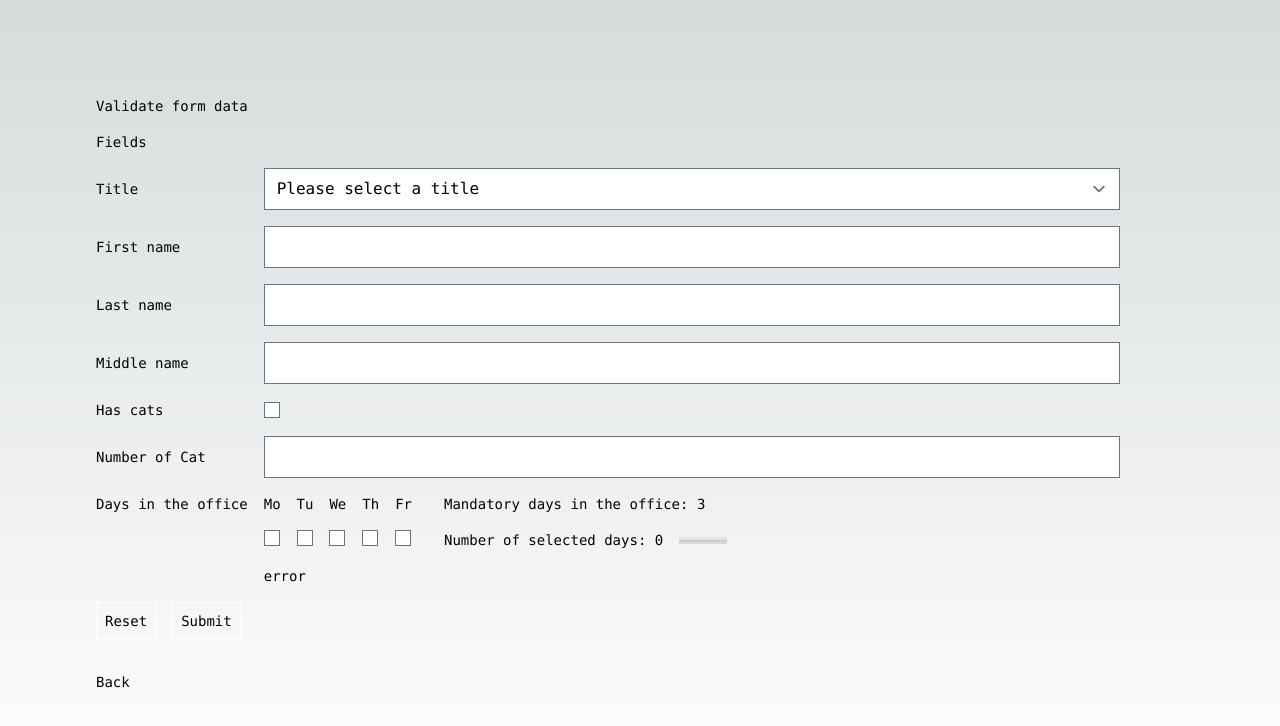
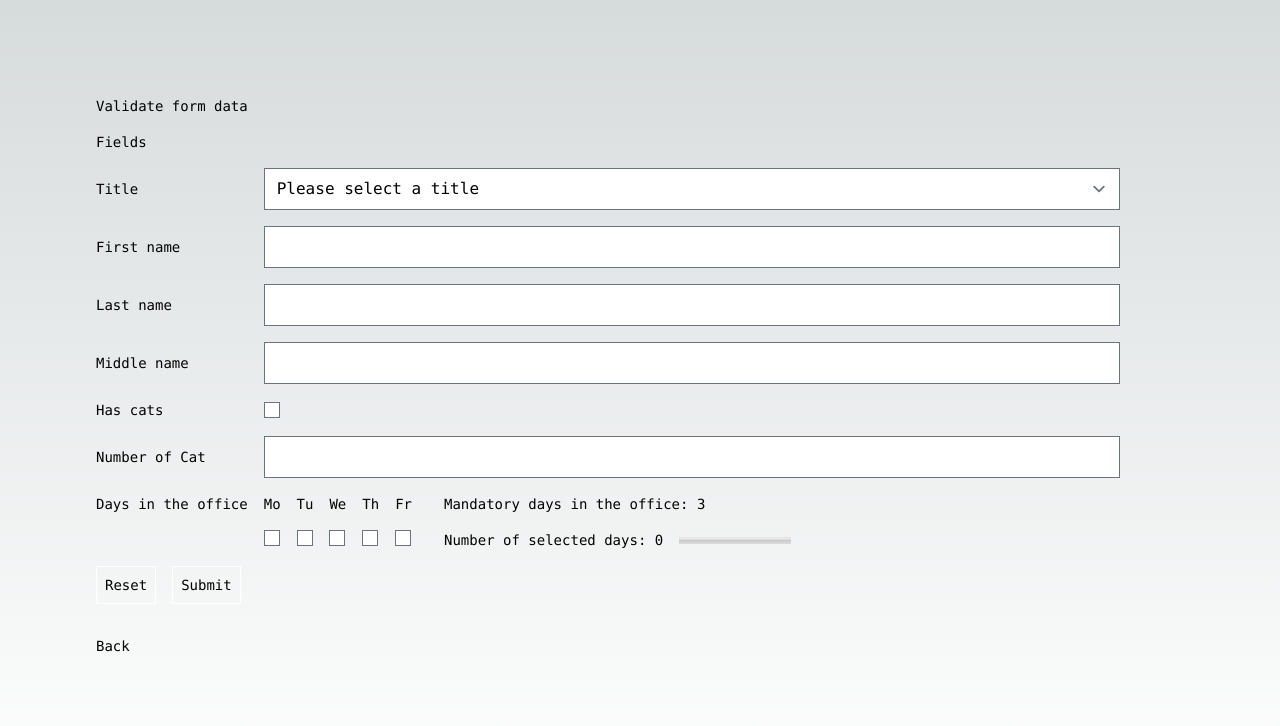
Before and after one commit to maurer2/Monte, a Next.js app in the folder example/: page /validate-form-data in a window 1280 px wide. Shown: the top 726 px of the page. Built offline with nearby package versions, Linux system fonts and the light colour scheme.

Commit message:
Added actual field values of daysInTheOffice to template and refactored daysInTheOffice a but

```diff
--- a/example/src/app/validate-form-data/page.tsx
+++ b/example/src/app/validate-form-data/page.tsx
@@ -10,7 +10,7 @@ import { zodResolver } from '@hookform/resolvers/zod';
 import BackButton from '@/components/BackButton';
 
 import { schema } from '../../schema/schema';
-import { titles } from '../../schema/schema.constants';
+import { titles, daysOfWorkWeek, minimumDaysInTheOffice } from '../../schema/schema.constants';
 import type { Schema } from '../../schema/schema.types';
 
 // https://stackoverflow.com/questions/73582246/zod-schema-how-to-make-a-field-optional-or-have-a-minimum-string-contraint
@@ -22,6 +22,7 @@ const initialFormState: DefaultValues<Schema> = {
   lastName: '',
   hasCats: false,
   numberOfCats: undefined,
+  daysInTheOffice: [],
 };
 const titlesWithDefaultValue = ['', ...titles];
 
@@ -31,7 +32,6 @@ export default function ValidateFormData() {
     handleSubmit,
     formState: { errors },
     reset,
-    getValues,
     watch,
     trigger,
     control,
@@ -39,12 +39,13 @@ export default function ValidateFormData() {
     defaultValues: initialFormState,
     resolver: zodResolver(schema),
   });
+  const [hasCats, daysInTheOffice] = watch(['hasCats', 'daysInTheOffice']);
 
   // trigger numberOfCats validation, when hasCats is toggled
   useEffect(() => {
     trigger('numberOfCats');
     // todo only trigger when other errors are also shown
-  }, [watch('hasCats'), trigger]);
+  }, [hasCats, trigger]);
 
   function onSubmit(value: unknown): void {
     console.log('submit', value);
@@ -60,7 +61,7 @@ export default function ValidateFormData() {
   }
 
   // console.log(errors);
-  console.log(watch());
+  // console.log(watch());
 
   return (
     <main className="flex min-h-screen p-24">
@@ -223,7 +224,7 @@ export default function ValidateFormData() {
             <span className="self-start">Days in the office</span>
             <div className="grid grid-cols-[repeat(5,min-content)_auto] gap-4">
               <ol className="contents">
-                {['Mo', 'Tu', 'We', 'Th', 'Fr'].map((day: string) => (
+                {daysOfWorkWeek.map((day) => (
                   <li key={day} className="contents">
                     <label
                       htmlFor={day}
@@ -232,32 +233,31 @@ export default function ValidateFormData() {
                       {day}
                     </label>
                     <input
-                      name="daysInTheOffice"
+                      {...register('daysInTheOffice')}
                       id={day}
-                       // {...register('daysInTheOffice')}
+                      value={day}
                       className="text-black row-start-2 row-end-2"
                       type="checkbox"
                     />
                   </li>
                 ))}
               </ol>
-              <span className="row-start-3 row-end-3 col-span-full">error</span>
-
-              <label htmlFor="daysInTheOfficeMeter" className="pl-4 row-start-1 row-end-1">
+              {errors.daysInTheOffice && <p className="row-start-3 row-end-3 col-span-full">{errors.daysInTheOffice.message}</p>}
+              <span className="pl-4 row-start-1 row-end-1">
                 <span>Mandatory days in the office: </span>
-                <code>3</code>
+                <code>{minimumDaysInTheOffice}</code>
+              </span>
+              <label htmlFor="daysInTheOfficeMeter" className="row-start-2 row-end-2 pl-4">
+                <span>Number of selected days: </span>
+                <code>{daysInTheOffice.length}</code>
+                <meter
+                  min={0}
+                  max={daysOfWorkWeek.length}
+                  value={daysInTheOffice.length}
+                  id="daysInTheOfficeMeter"
+                  className="w-32 pl-4"
+                />
               </label>
-              <div className="row-start-2 row-end-2 pl-4">
-                <span>Number of selected days: </span>
-                <code>0</code>
-                <meter
-                  id="daysInTheOfficeMeter"
-                  min={0}
-                  max={5}
-                  value={0}
-                  className="w-16 pl-4"
-                />
-              </div>
             </div>
           </fieldset>
 
--- a/example/src/schema/schema.constants.ts
+++ b/example/src/schema/schema.constants.ts
@@ -1,3 +1,5 @@
 export const titles = ['Mr.', 'Ms.', 'Mrs.', 'Dr.', 'Prof.'] as const satisfies readonly string[];
 
 export const daysOfWorkWeek = ['Mo', 'Tu', 'We', 'Th', 'Fr'] as const satisfies readonly string[];
+
+export const minimumDaysInTheOffice = 3 as const;
--- a/example/src/schema/schema.ts
+++ b/example/src/schema/schema.ts
@@ -4,7 +4,7 @@
 /* eslint-disable comma-style */
 import { z } from 'zod';
 
-import { titles, daysOfWorkWeek } from './schema.constants';
+import { titles, daysOfWorkWeek, minimumDaysInTheOffice } from './schema.constants';
 
 // not available in Firefox
 const stringSplitter = new Intl.Segmenter('en', {
@@ -123,22 +123,22 @@ export const schema = z
     // #region daysInTheOffice
     daysInTheOffice: z
       .array(z.enum(daysOfWorkWeek))
-      .min(3, { message: 'At least 3 days must be selected' })
-      .max(daysOfWorkWeek.length, { message: `Can't select more than ${daysOfWorkWeek.length}` })
-      // filter out non workday values
+      .min(minimumDaysInTheOffice, { message: `At least ${minimumDaysInTheOffice} days must be selected` })
+      .max(daysOfWorkWeek.length, { message: `Can't select more than ${daysOfWorkWeek.length} days` })
+      // detect non workday values
       .refine(
         (days): boolean => {
-          const daysNotInDaysOfWorkWeek = days.filter((day) => !daysOfWorkWeek.includes(day));
+          const hasNonWorkDaysInArray = days.some((day) => !daysOfWorkWeek.includes(day));
 
-          return daysNotInDaysOfWorkWeek.length === 0;
+          return !hasNonWorkDaysInArray;
         },
         {
-          message: 'Array should only contain values from daysOfWorkWeek',
+          message: `daysInTheOffice mustn't contain values other than ${stringEnumerationFormatter.format(titles)}`,
         },
       )
-      // remove duplicates: https://github.com/colinhacks/zod/discussions/2316
+      // detect duplicates: https://github.com/colinhacks/zod/discussions/2316
       .refine((days): boolean => new Set(days).size === days.length, {
-        message: 'Array should not contain duplicate values',
+        message: 'daysInTheOffice mustn\'t contain duplicate values',
       }),
     // #endregion
   })
```
Also changed, not shown: example/.eslintrc.js.
